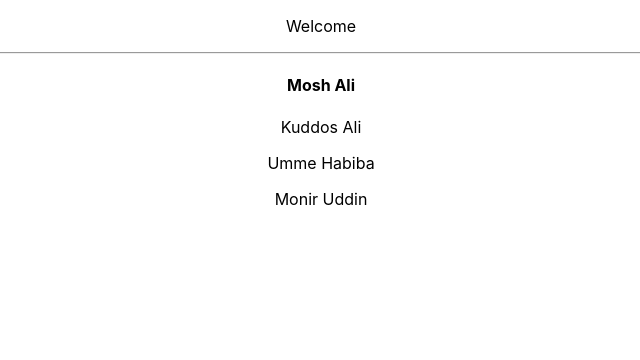
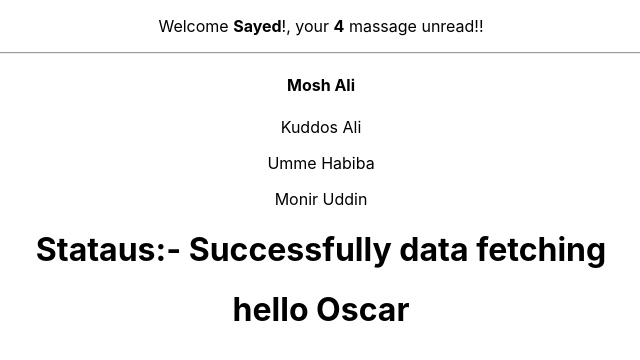
Before and after one commit to abusayed22/typescript-react-fun, a React (Create React App) app: page / in a window 1280 px wide. Shown: the top 360 px of the page, without its empty margins (319-959 px from the left). Built offline with nearby package versions, Linux system fonts and the light colour scheme.

Commit message:
advanced props type done

```diff
--- a/src/App.tsx
+++ b/src/App.tsx
@@ -2,6 +2,8 @@ import React from 'react';
 import {Testing} from './components/Test';
 import { Person } from './components/Person';
 import PersonsList from './components/PersonsList';
+import AddvanceProps from './components/AddvanceProps';
+import Heading from './components/reactnode/Heading';
 
 const personName= {
   first: 'Mosh',
@@ -26,10 +28,12 @@ function App() {
 
   return (
     <div className="App">
-      <Testing name= 'Sayed' msg={11} isLogged={false}/>
+      <Testing name= 'Sayed' msg={4} isLogged={true}/>
       <hr />
       <Person name={personName} />
       <PersonsList names={personsName} />
+      <AddvanceProps />
+      <Heading />
     </div>
   );
 }
--- /dev/null
+++ b/src/components/AddvacePropsCoponent.tsx
@@ -0,0 +1,31 @@
+import React from 'react'
+
+type addProps = {
+    stataus: 'loading'| 'success' | 'error'
+}
+
+
+
+
+export default function AddvacePropsCoponent(props: addProps) {
+
+    let msg;
+
+if( props.stataus === 'loading') {
+    msg = 'loading...'
+} else if (
+    props.stataus === 'success'
+) {
+    msg = 'Successfully data fetching'
+} else if (
+    props.stataus === 'error'
+) {
+    msg = "Error data fetching"
+}
+
+    return (
+    <div>
+        <h1>Stataus:- {msg}</h1>
+    </div>
+  )
+}
--- /dev/null
+++ b/src/components/AddvanceProps.tsx
@@ -0,0 +1,10 @@
+import React from 'react'
+import AddvacePropsCoponent from './AddvacePropsCoponent'
+
+export default function AddvanceProps() {
+  return (
+    <div>
+        <AddvacePropsCoponent stataus='success' />
+    </div>
+  )
+}
--- a/src/components/Test.tsx
+++ b/src/components/Test.tsx
@@ -2,15 +2,17 @@ import React from 'react'
 
 type TestingProps = {
     name: string,
-    msg: number,
+    msg?: number,
     isLogged: boolean
 }
 
 export const  Testing =(props: TestingProps)=> {
+    const {msg = 0} = props
+
   return (
     <div>
         {
-            props.isLogged ? <p>Welcome <b>{props.name}</b>!, your {props.msg} massage unread!!</p> : <p>Welcome</p>
+            props.isLogged ? <p>Welcome <b>{props.name}</b>!, your <b>{props.msg? props.msg: msg}</b> massage unread!!</p> : <p>Welcome</p>
         }
     </div>
   )
--- /dev/null
+++ b/src/components/reactnode/Heading.tsx
@@ -0,0 +1,10 @@
+import React from 'react'
+import Oscar from './Oscar'
+
+export default function Heading() {
+  return (
+    <div>
+        <h1><Oscar>hello Oscar</Oscar></h1>
+    </div>
+  )
+}
--- /dev/null
+++ b/src/components/reactnode/Oscar.tsx
@@ -0,0 +1,10 @@
+import React from 'react'
+
+type headingProps = {
+    children: React.ReactNode
+}
+export default function Oscar(props:headingProps) {
+  return (
+    <div>{props.children}</div>
+  )
+}
```
